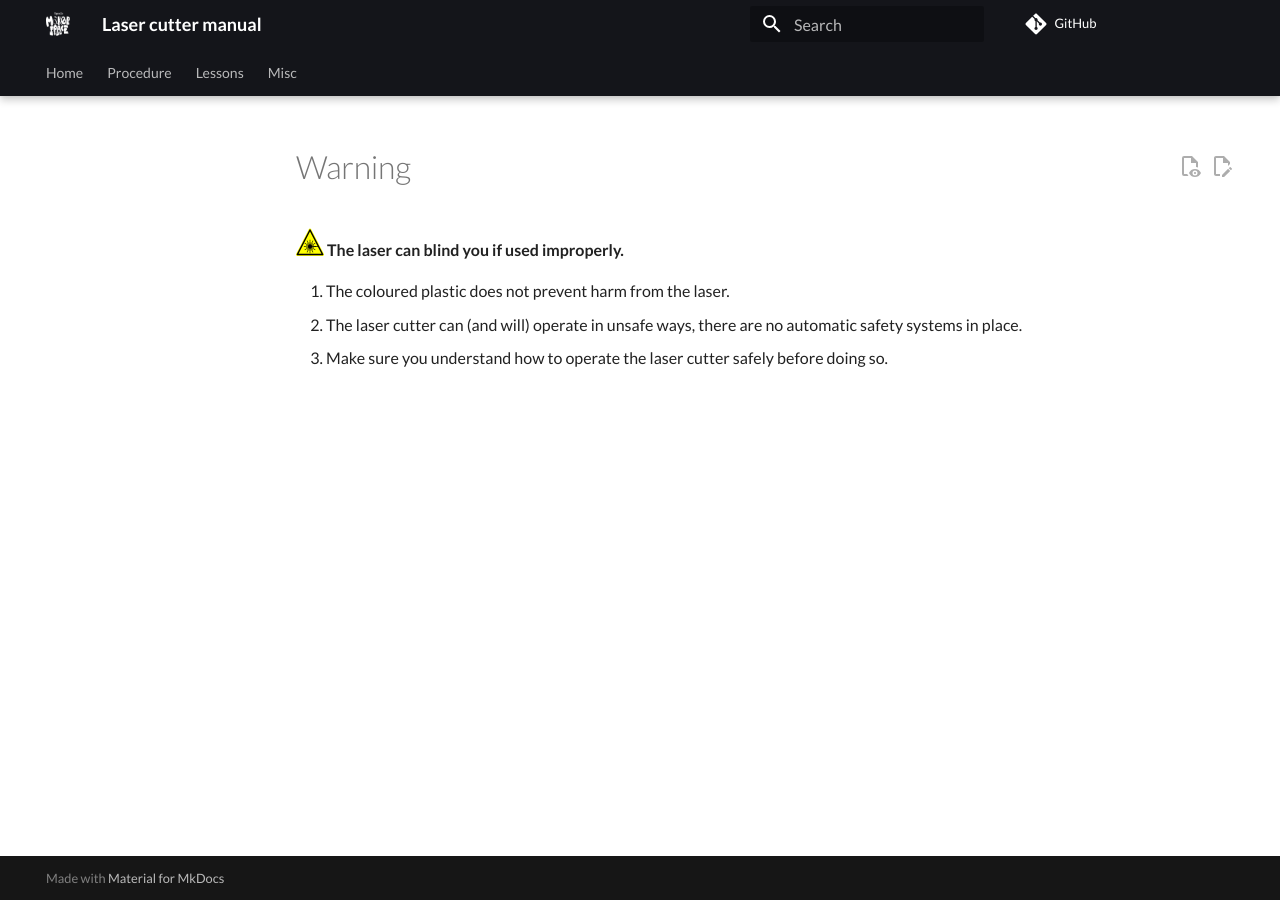
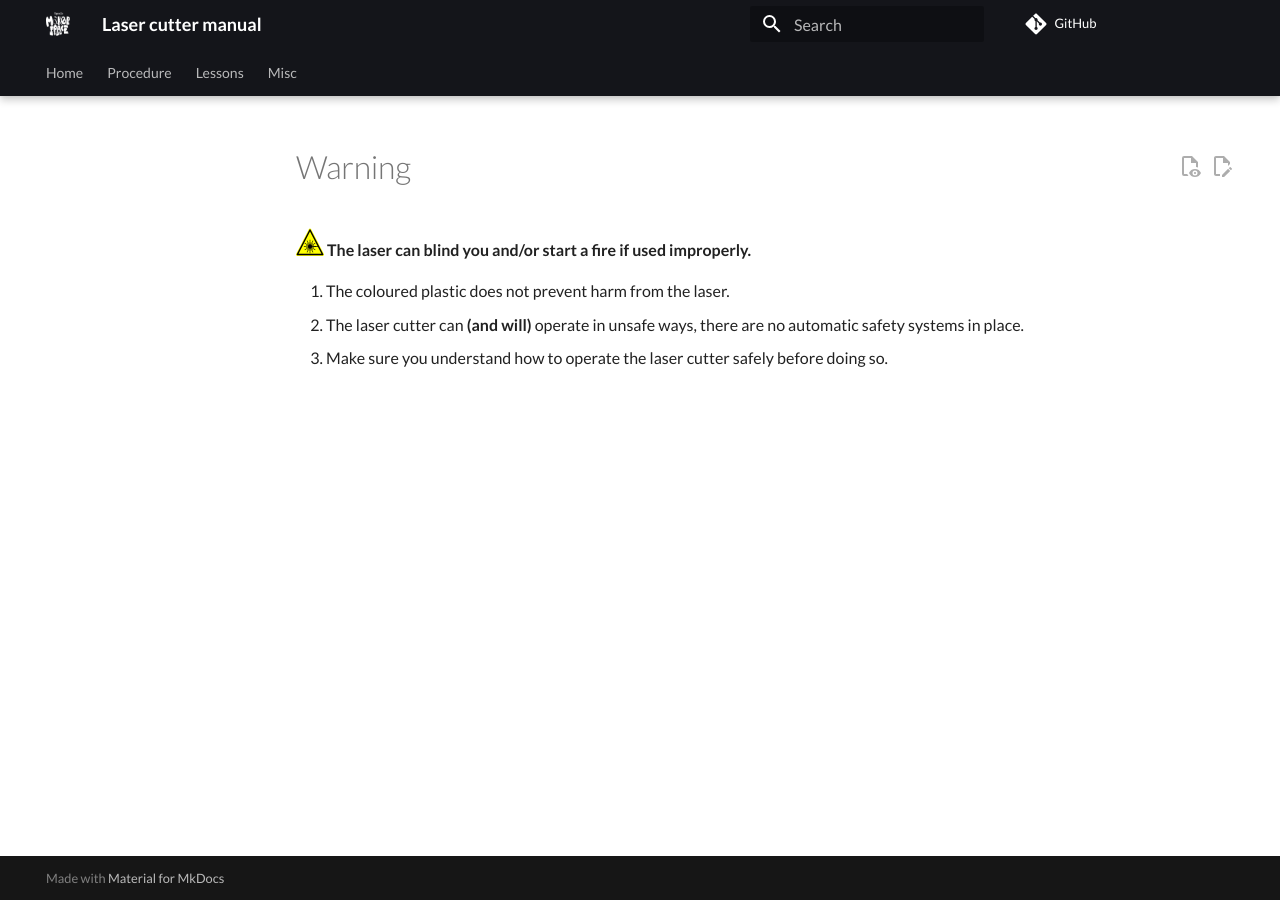
Before and after one commit to uppsala-makerspace/laser_cutter_guide, an MkDocs documentation site: the page built from docs/misc/safety_warning/README.md, in a window 1280 px wide. Built offline with MkDocs 1.6.1 and Material for MkDocs 9.7.7, drawn with Linux system fonts in a browser that asks for light colours; comment, search, counter and statistics services are not loaded.

Commit message:
incl fire in safety warning

```diff
--- a/docs/misc/safety_warning/README.md
+++ b/docs/misc/safety_warning/README.md
@@ -1,7 +1,7 @@
 # Warning
 
-![Warning](warning_laser_28_x_28.png) **The laser can blind you if used improperly.**
+![Warning](warning_laser_28_x_28.png) **The laser can blind you and/or start a fire if used improperly.**
 
 1. The coloured plastic does not prevent harm from the laser.
-1. The laser cutter can (and will) operate in unsafe ways, there are no automatic safety systems in place.
+1. The laser cutter can **(and will)** operate in unsafe ways, there are no automatic safety systems in place.
 1. Make sure you understand how to operate the laser cutter safely before doing so.
```
